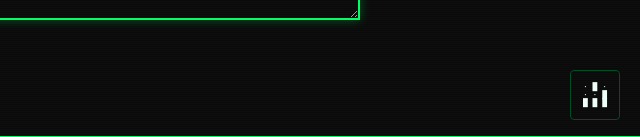
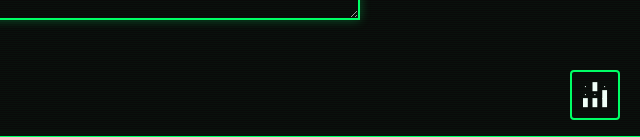
Before and after one commit to Ethycs/summer_trombone, a website built with Vite: page index.html in a window 1280 px wide. Shown: the part 640-777 px from the top of the page, 640-1280 px from the left. Built offline with nearby package versions, Linux system fonts and the light colour scheme; a web font is replaced by a local one.

Commit message:
Button on hacker side is perfect

```diff
--- a/css/components/mode-toggle.css
+++ b/css/components/mode-toggle.css
@@ -8,7 +8,7 @@
     width: 50px;
     height: 50px;
     background-color: var(--terminal-bg-dim);
-    border: 1px solid var(--terminal-dim);
+    border: 2px solid var(--window-border); /* Inherit border color from windows */
     border-radius: 4px; /* Changed from 50% to make it square */
     cursor: pointer;
     display: flex;
```
